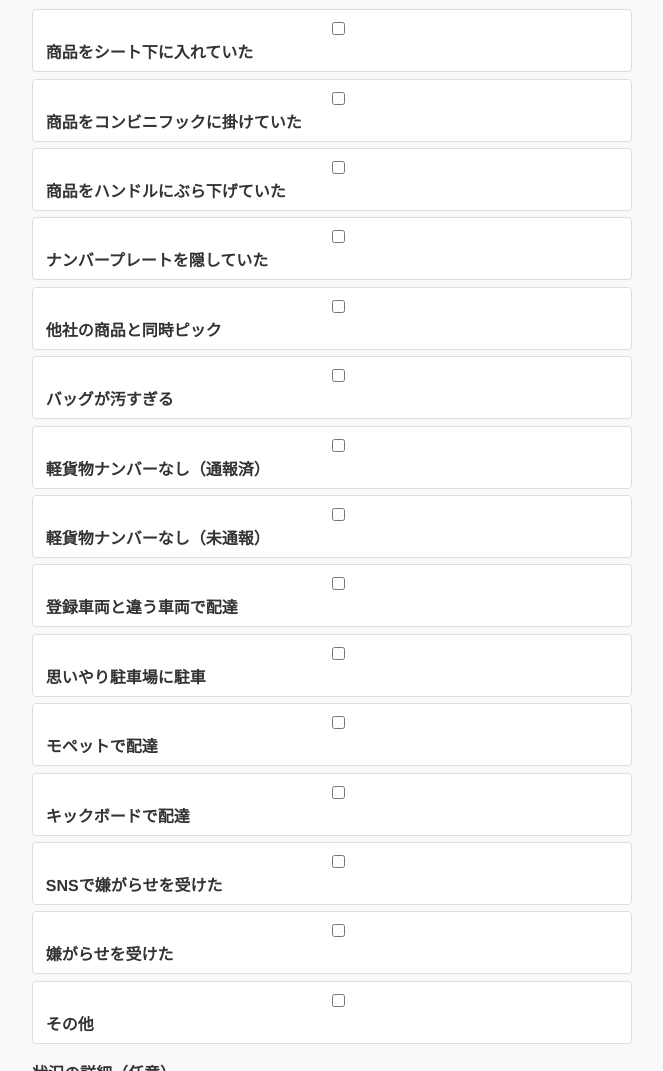
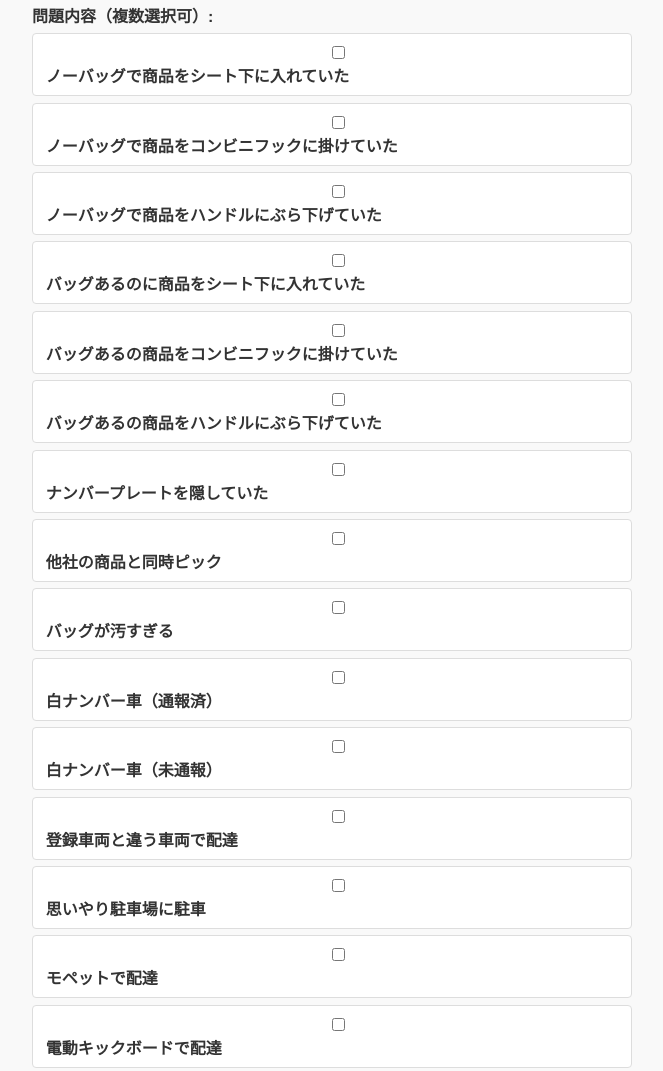
Before and after one commit to chahel0429/Tuho-form, a plain HTML site: page index.html in a window 1280 px wide. Shown: the part 709-1780 px from the top of the page, without its empty margins (308-971 px from the left). Drawn offline with Linux system fonts and the light colour scheme.

Commit message:
Update index.html

```diff
--- a/index.html
+++ b/index.html
@@ -15,7 +15,7 @@
 </head>
 <body>
   <h1>問題のある配達員 通報フォーム</h1>
-  <p align="left">文字の入力やチェックを行い最後の「テキストの生成」を押すと、その下にテキストが表示されます。テキストをコピーしてチャットなどに貼付けご使用ください。
+  <p align="left">文字の入力やチェックを行い最後の「テキストの生成」を押すと、その下に文書化されたテキストが表示されます。テキストをコピーしてチャットなどに貼付けご使用ください。
   </p>
   <p style="color: red; font-weight: bold;">
     ※ 嘘や不確かな通報は名誉毀損や嫌がらせとなる可能性があります。ご注意ください。
@@ -137,18 +137,21 @@ button:hover {
     </style>
 
     <div id="issues" class="checkbox-group">
-      <label><input type="checkbox" value="配達バッグを使っておらず商品をバイクのシート下に入れていた" /> 商品をシート下に入れていた</label>
-      <label><input type="checkbox" value="配達バッグを使っておらずコンビニフックに掛けていた" /> 商品をコンビニフックに掛けていた</label>
-      <label><input type="checkbox" value="配達バッグを使っておらず商品をハンドルにぶら下げていた" /> 商品をハンドルにぶら下げていた</label>
+      <label><input type="checkbox" value="配達バッグを使っておらず商品をバイクのシート下に入れていた" /> ノーバッグで商品をシート下に入れていた</label>
+      <label><input type="checkbox" value="配達バッグを使っておらずコンビニフックに掛けていた" /> ノーバッグで商品をコンビニフックに掛けていた</label>
+      <label><input type="checkbox" value="配達バッグを使っておらず商品をハンドルにぶら下げていた" /> ノーバッグで商品をハンドルにぶら下げていた</label>
+            <label><input type="checkbox" value="配達バッグを持っているのに商品をバイクのシート下に入れていた" /> バッグあるのに商品をシート下に入れていた</label>
+      <label><input type="checkbox" value="配達バッグを持っているのにコンビニフックに掛けていた" /> バッグあるの商品をコンビニフックに掛けていた</label>
+      <label><input type="checkbox" value="配達バッグを持っているのに商品をハンドルにぶら下げていた" /> バッグあるの商品をハンドルにぶら下げていた</label>
       <label><input type="checkbox" value="ナンバープレートを隠していた" /> ナンバープレートを隠していた</label>
       <label><input type="checkbox" value="他社の商品と同時にピックしていた" /> 他社の商品と同時ピック</label>
       <label><input type="checkbox" value="バッグが汚すぎる" /> バッグが汚すぎる</label>
-      <label><input type="checkbox" value="軽貨物ナンバーで無い車両で配達していた（警察通報済み）" /> 軽貨物ナンバーなし（通報済）</label>
-      <label><input type="checkbox" value="軽貨物ナンバーで無い車両で配達していた（警察への通報はまだしていない）" /> 軽貨物ナンバーなし（未通報）</label>
+      <label><input type="checkbox" value="軽貨物ナンバーで無い車両で配達していた（警察通報済み）" /> 白ナンバー車（通報済）</label>
+      <label><input type="checkbox" value="軽貨物ナンバーで無い車両で配達していた（警察への通報はまだしていない）" /> 白ナンバー車（未通報）</label>
       <label><input type="checkbox" value="登録車両と違う車両で配達していた" /> 登録車両と違う車両で配達</label>
       <label><input type="checkbox" value="利用証が無いにも関わらず車椅子マークの思いやり駐車場に駐車していた" /> 思いやり駐車場に駐車</label>
       <label><input type="checkbox" value="モペットで配達していた" /> モペットで配達</label>
-      <label><input type="checkbox" value="電動キックボードで配達していた" /> キックボードで配達</label>
+      <label><input type="checkbox" value="電動キックボードで配達していた" /> 電動キックボードで配達</label>
       <label><input type="checkbox" value="配達員からSNSで嫌がらせを受けた" /> SNSで嫌がらせを受けた</label>
       <label><input type="checkbox" value="配達員から嫌がらせを受けた" /> 嫌がらせを受けた</label>
       <label><input type="checkbox" id="otherCheckbox" value="その他" /> その他</label>
```
